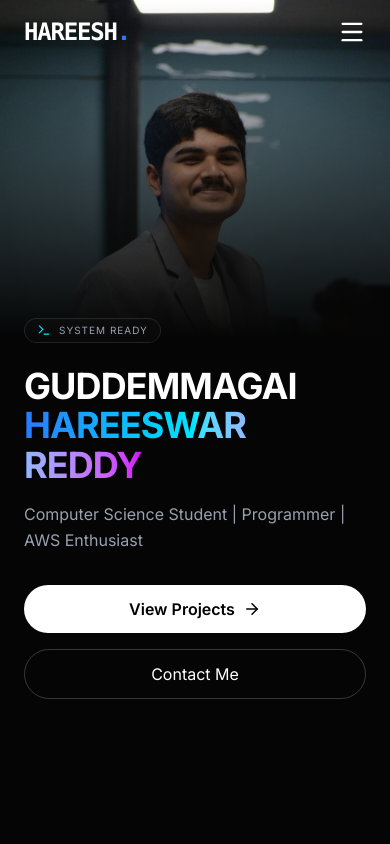
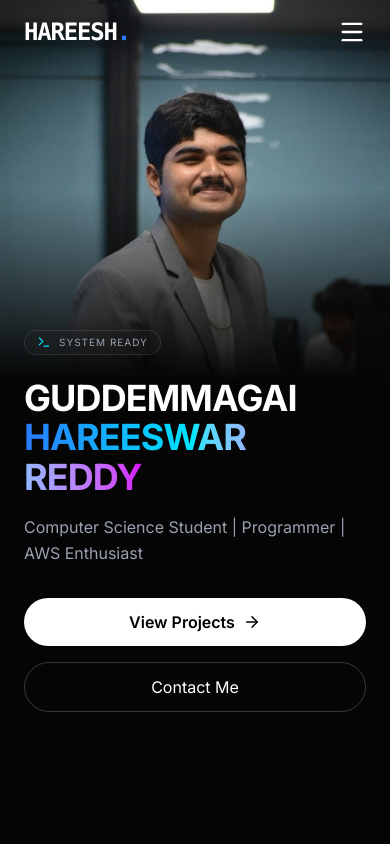
Before and after one commit to hareeswarreddy-g/portfolio-hareesh, a Next.js app: page / in a window 390 px wide. Shown: the top 844 px of the page. Built offline with nearby package versions, Linux system fonts and the light colour scheme.

Commit message:
the error was in pc ver

```diff
--- a/src/components/Hero.tsx
+++ b/src/components/Hero.tsx
@@ -9,39 +9,36 @@ export default function Hero() {
     return (
         <section className="relative min-h-screen flex flex-col md:flex-row items-center overflow-hidden bg-[var(--background)]">
 
-            {/* Background Elements */}
+            {/* 1. Background Glow & Gradients */}
             <div className="absolute inset-0 w-full h-full bg-[radial-gradient(ellipse_at_top_left,_var(--tw-gradient-stops))] from-gray-900 via-black to-black opacity-50 z-0"></div>
 
-            {/* --- 1. MOBILE ONLY IMAGE (Shows at the Top) --- */}
-            <div className="relative w-full h-[40vh] z-10 md:hidden">
+            {/* 2. PROFILE IMAGE
+                MOBILE: Relative, takes up space at the top.
+                PC: Absolute, floats on the right side.
+            */}
+            <div className="relative md:absolute top-0 right-0 w-full md:w-1/2 h-[45vh] md:h-full z-10 pointer-events-none select-none">
                 <div className="relative w-full h-full">
-                    <div className="absolute inset-0 bg-gradient-to-b from-transparent to-[var(--background)] z-20"></div>
+                    {/* Gradient for Mobile (Bottom Fade) */}
+                    <div className="absolute inset-0 bg-gradient-to-b from-transparent via-transparent to-[var(--background)] z-20 md:hidden"></div>
+
+                    {/* Gradient for PC (Left Fade) */}
+                    <div className="absolute inset-0 bg-gradient-to-l from-transparent via-[var(--background)] to-[var(--background)] z-20 hidden md:block"></div>
+
                     <Image
                         src="/profile.jpg"
-                        alt="Profile Mobile"
+                        alt="Profile"
                         fill
-                        className="object-cover object-top"
+                        className="object-cover object-top md:object-right-top"
                         priority
                     />
                 </div>
             </div>
 
-            {/* --- 2. PC ONLY IMAGE (Your Original Floating Version) --- */}
-            <div className="hidden md:block absolute top-0 right-0 w-1/2 h-full z-0 pointer-events-none select-none">
-                <div className="relative w-full h-full">
-                    <div className="absolute inset-0 bg-gradient-to-l from-transparent via-[var(--background)] to-[var(--background)] z-10"></div>
-                    <Image
-                        src="/profile.jpg"
-                        alt="Profile PC"
-                        fill
-                        className="object-cover object-right-top"
-                        priority
-                    />
-                </div>
-            </div>
-
-            {/* --- 3. TEXT CONTENT (Stays exactly the same) --- */}
-            <div className="container relative z-30 px-6 mx-auto mt-[-20px] md:mt-0 pb-12 md:pb-0">
+            {/* 3. CONTENT
+                We use 'container' to keep text aligned to the left on PC.
+                We use 'mt-[-50px]' on mobile to overlap the image slightly for a modern look.
+            */}
+            <div className="container relative z-30 px-6 mx-auto mt-[-50px] md:mt-0 pb-12 md:pb-0">
                 <div className="max-w-4xl text-left">
                     <motion.div
                         initial={{ opacity: 0, x: -20 }}
```
